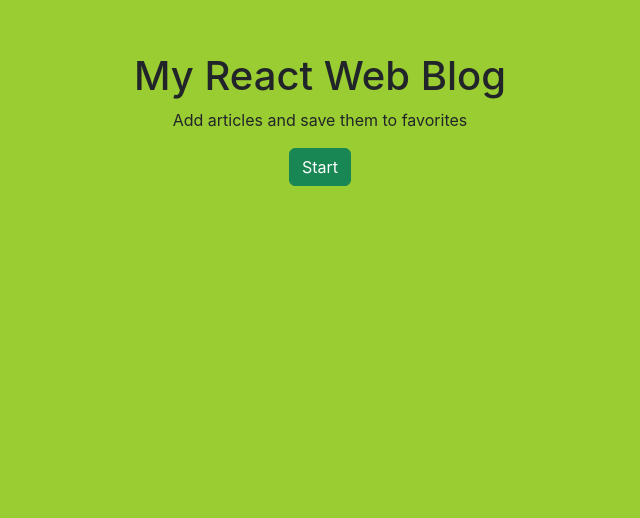
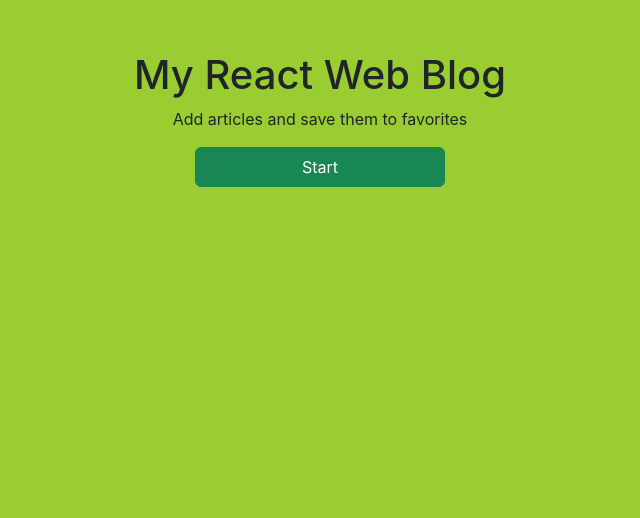
Before and after one commit to Pocu46/my-react-web-blog, a React (Create React App) app: page / in a window 1280 px wide. Shown: the part 281-799 px from the top of the page, without its empty margins (320-960 px from the left). Built offline with nearby package versions, Linux system fonts and the light colour scheme.

Commit message:
Wrapper component created

```diff
--- a/src/App.scss
+++ b/src/App.scss
@@ -16,3 +16,11 @@ body {
     align-items: center;
   }
 }
+
+.home-button {
+  width: 250px;
+  height: 40px;
+  display: flex;
+  justify-content: center;
+  align-items: center;
+}
--- /dev/null
+++ b/src/components/UI/WrapperComponent/WrapperComponent.scss
@@ -0,0 +1,4 @@
+.content-wrapper {
+  border-radius: 5px;
+  width: 70%;
+}
--- a/src/components/pages/Home.js
+++ b/src/components/pages/Home.js
@@ -1,5 +1,6 @@
 import React from "react";
 import '../../styles/Home.scss'
+import Button from "../UI/Button/Button";
 
 export const Home = () => {
     return(
@@ -11,7 +12,8 @@ export const Home = () => {
               Add articles and save them to favorites
             </p>
 
-            <button type="button" className="btn btn-success">Start</button>
+            {/*<button type="button" className="btn btn-success">Start</button>*/}
+            <Button className="home-button">Start</Button>
 
         </div>
     )
```
Also changed, not shown: src/components/UI/WrapperComponent/WrapperComponent.js (added, +7 -0 lines).
